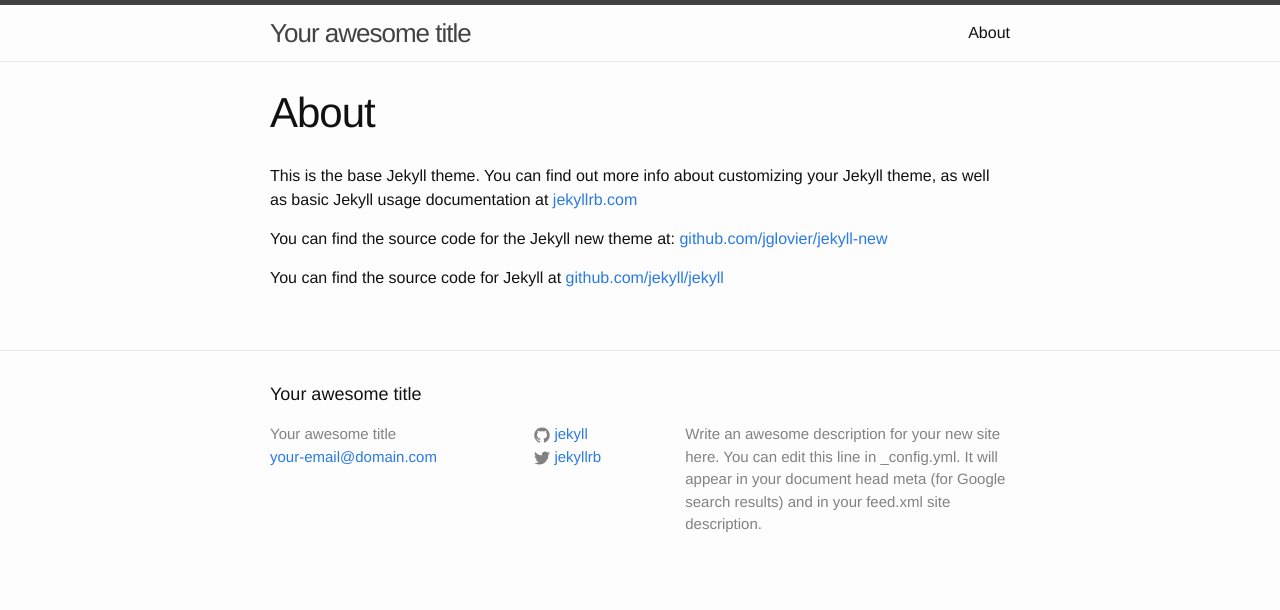
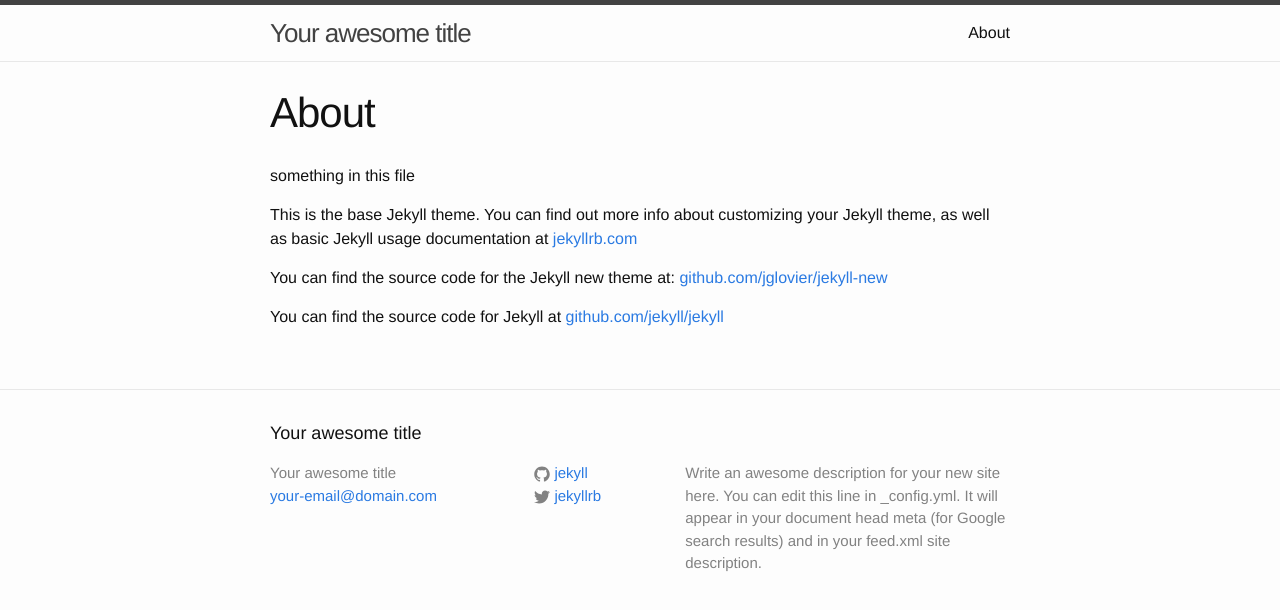
Before and after one commit to zackhanni/Soma-website-classic, a Jekyll site: the page built from about.md, in a window 1280 px wide. Shown: the top 610 px of the page. Built offline with Jekyll 4.4.1, drawn with Linux system fonts in a browser that asks for light colours.

Commit message:
changed about

```diff
--- a/about.md
+++ b/about.md
@@ -3,6 +3,7 @@ layout: page
 title: About
 permalink: /about/
 ---
+something in this file
 
 This is the base Jekyll theme. You can find out more info about customizing your Jekyll theme, as well as basic Jekyll usage documentation at [jekyllrb.com](http://jekyllrb.com/)
 
```
